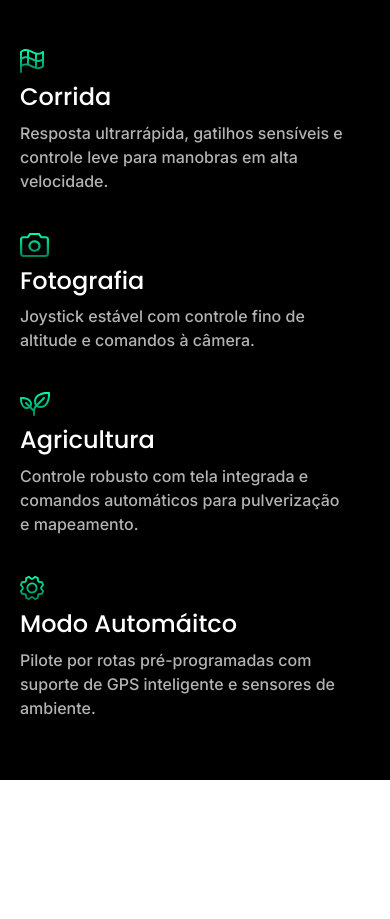
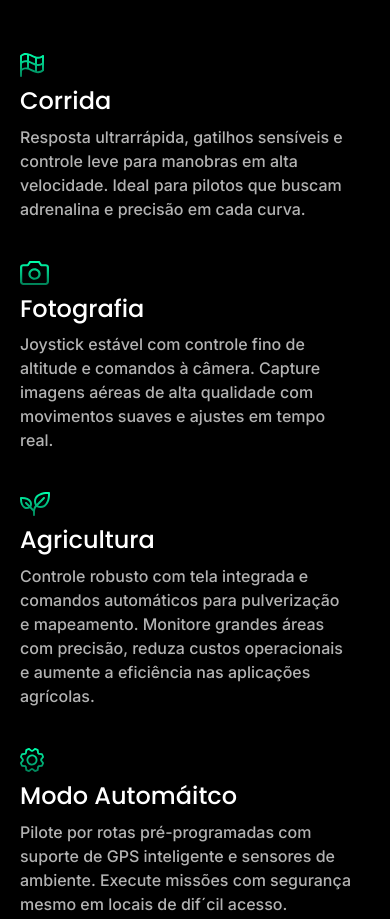
Before and after one commit to VictorSobralDev/HoverDron, a plain HTML site: page index.html in a window 390 px wide. Shown: the part 1980-2899 px from the top of the page. Before the commit the page ends 2820 px from the top, so only its background shows below. Drawn offline with Linux system fonts and the light colour scheme.

Commit message:
ajustes responsividade

```diff
--- a/index.html
+++ b/index.html
@@ -93,22 +93,22 @@
             <div class="topico-funcao">
                 <img src="./src/assets/Logo & Icones/bandeira.svg" alt="">
                 <h3 class="font-1-m3 branco">Corrida</h3>
-                <p class="font-2-p2 cinza-5">Resposta ultrarrápida, gatilhos sensíveis e controle leve para manobras em alta velocidade.</p>
+                <p class="font-2-p2 cinza-5">Resposta ultrarrápida, gatilhos sensíveis e controle leve para manobras em alta velocidade. Ideal para pilotos que buscam adrenalina e precisão em cada curva.</p>
             </div>
             <div class="topico-funcao">
                 <img src="./src/assets/Logo & Icones/camera24.svg" alt="">
                 <h3 class="font-1-m3 branco">Fotografia</h3>
-                <p class="font-2-p2 cinza-5">Joystick estável com controle fino de altitude e comandos à câmera.</p>
+                <p class="font-2-p2 cinza-5">Joystick estável com controle fino de altitude e comandos à câmera. Capture imagens aéreas de alta qualidade com movimentos suaves e ajustes em tempo real.</p>
             </div>
             <div class="topico-funcao">
                 <img src="./src/assets/Logo & Icones/plant.svg" alt="">
                 <h3 class="font-1-m3 branco">Agricultura</h3>
-                <p class="font-2-p2 cinza-5">Controle robusto com tela integrada e comandos automáticos para pulverização e mapeamento.</p>
+                <p class="font-2-p2 cinza-5">Controle robusto com tela integrada e comandos automáticos para pulverização e mapeamento. Monitore grandes áreas com precisão, reduza custos operacionais e aumente a eficiência nas aplicações agrícolas.</p>
             </div>
             <div class="topico-funcao">
                 <img src="./src/assets/Logo & Icones/engrenagem.svg" alt="">
                 <h3 class="font-1-m3 branco">Modo Automáitco</h3>
-                <p class="font-2-p2 cinza-5">Pilote por rotas pré-programadas com suporte de GPS inteligente e sensores de ambiente.</p>
+                <p class="font-2-p2 cinza-5">Pilote por rotas pré-programadas com suporte de GPS inteligente e sensores de ambiente. Execute missões com segurança mesmo em locais de dif´cil acesso.</p>
             </div>
         </div>
     </div>
--- a/src/css/controles/controles.css
+++ b/src/css/controles/controles.css
@@ -59,6 +59,12 @@
   }
 }
 
+@media (max-width: 1610px) {
+  .controle-bg {
+    padding: 40px 20px 80px;
+  }
+}
+
 @media (max-width: 1500px) {
   .controle-bg {
     padding: 40px 20px;
@@ -103,6 +109,11 @@
     grid-template-columns: 1fr;
     gap: 40px;
   }
+  .controle-conteudo {
+    & > h2 {
+      margin-bottom: 40px;
+    }
+  }
 }
 
 @media (max-width: 400px) {
--- a/src/css/utility/tipografia.css
+++ b/src/css/utility/tipografia.css
@@ -85,7 +85,7 @@
 
 @media (max-width: 400px) {
   .font-2-m1 {
-    font-size: 1rem;
+    font-size: 0.875rem;
   }
   .font-1-g2 {
     font-size: 2.25rem;
```
